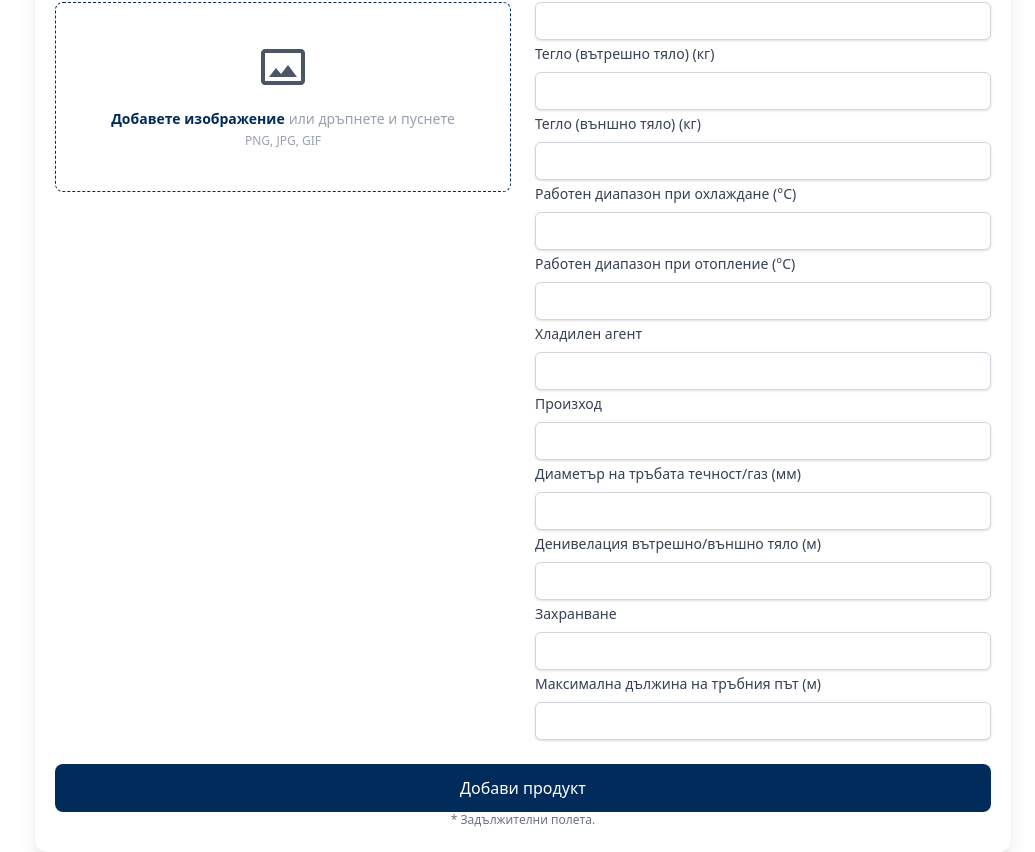
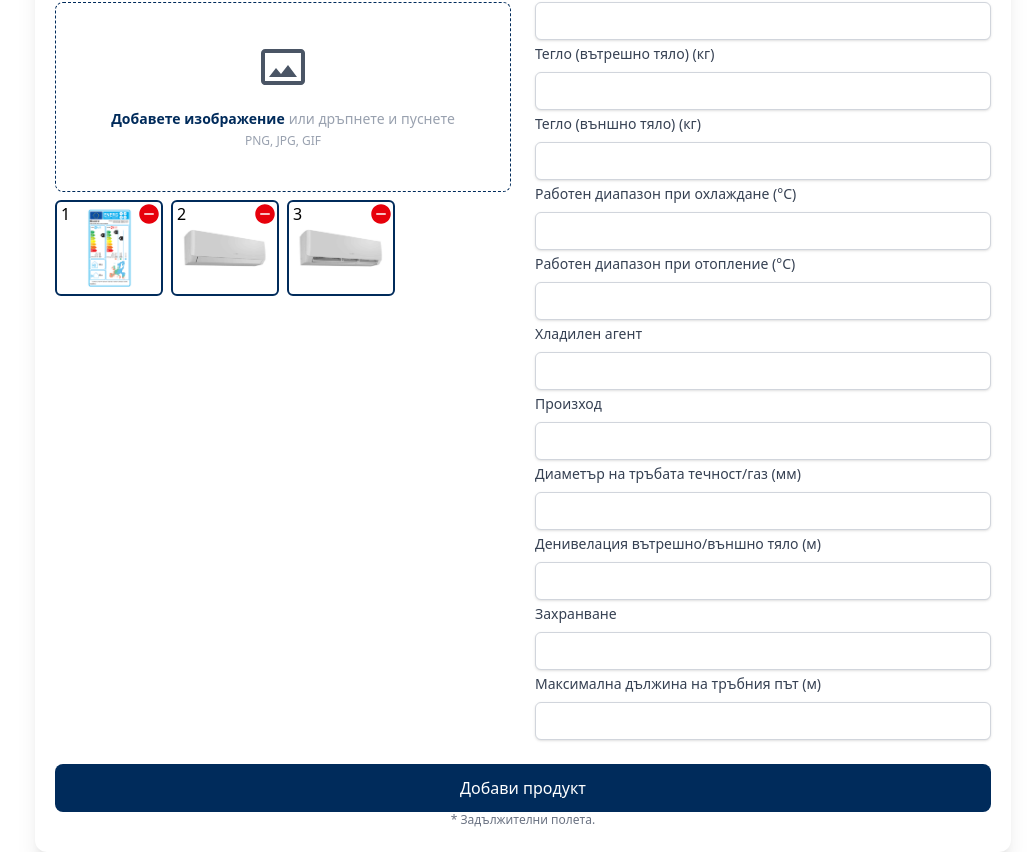
Before and after one commit to MarkVsudo/TotalPro, a React (Vite) app in the folder client/: page /dashboard/products in a window 1280 px wide. Shown: the part 1108-1960 px from the top of the page, without its empty margins (245-1280 px from the left). Built offline with nearby package versions, Linux system fonts and the light colour scheme.

Commit message:
Working on uploading images functionality in dashboard

```diff
--- a/client/src/components/DashboardPageComponents/AddProductForms/InverterAirConditioners.jsx
+++ b/client/src/components/DashboardPageComponents/AddProductForms/InverterAirConditioners.jsx
@@ -2,6 +2,12 @@ import React, { useState } from "react";
 import axios from "axios";
 import Dropdown from "../../shared/Dropdown";
 import { MdOutlinePhotoSizeSelectActual } from "react-icons/md";
+import { IoIosRemoveCircle } from "react-icons/io";
+import testImg from "../../../assets/air-con-product-img-5.png";
+import testImg2 from "../../../assets/air-con-product-img-4.jpeg";
+import testImg3 from "../../../assets/air-con-product-img-3.jpeg";
+
+const uploadedImages = [testImg, testImg2, testImg3];
 
 const InverterAirConditioners = () => {
   const [isSuccess, setIsSuccess] = useState(null);
@@ -330,6 +336,23 @@ const InverterAirConditioners = () => {
               </div>
             </div>
           </div>
+          <div className="mt-2 grid grid-cols-2 md:grid-cols-3 lg:grid-cols-4 gap-2">
+            {uploadedImages.map((img, index) => (
+              <div
+                key={index}
+                className="relative border-2 border-[#002B5B] rounded-md w-full h-24"
+              >
+                <img
+                  src={img}
+                  className="w-full h-full object-contain rounded-lg"
+                />
+                <div className="absolute top-0 left-1 ">{index + 1}</div>
+                <button className="absolute top-0 right-0">
+                  <IoIosRemoveCircle className="text-red-600 text-2xl" />
+                </button>
+              </div>
+            ))}
+          </div>
         </div>
 
         <div className="w-1/2">
--- a/client/src/pages/AirConPages/AirConProductPage.jsx
+++ b/client/src/pages/AirConPages/AirConProductPage.jsx
@@ -100,7 +100,6 @@ const convert = async (from, to, amount) => {
 
 const AirConProductPage = () => {
   const [convertedPrices, setConvertedPrices] = useState({});
-  const [selectedImage, setSelectedImage] = useState(0);
   const [thumbsSwiper, setThumbsSwiper] = useState(null);
   const [showSpecs, setShowSpecs] = useState(false);
   const [includeInstallation, setIncludeInstallation] = useState(false);
--- a/client/src/pages/DashboardPages/ProductManagementPage.jsx
+++ b/client/src/pages/DashboardPages/ProductManagementPage.jsx
@@ -31,7 +31,6 @@ const ProductManagementPage = () => {
       <div className="flex flex-col px-5 py-6 bg-white shadow-xl rounded-xl">
         <h1 className="text-xl font-semibold">Добавяне на продукт</h1>
 
-        {/* Use your reusable Dropdown */}
         <Dropdown
           label="Вид продукт"
           options={productTypes.map((p) => p.name)}
@@ -43,7 +42,6 @@ const ProductManagementPage = () => {
           required
         />
 
-        {/* Render form */}
         <div className="mt-4">{selected.form}</div>
       </div>
     </div>
```
